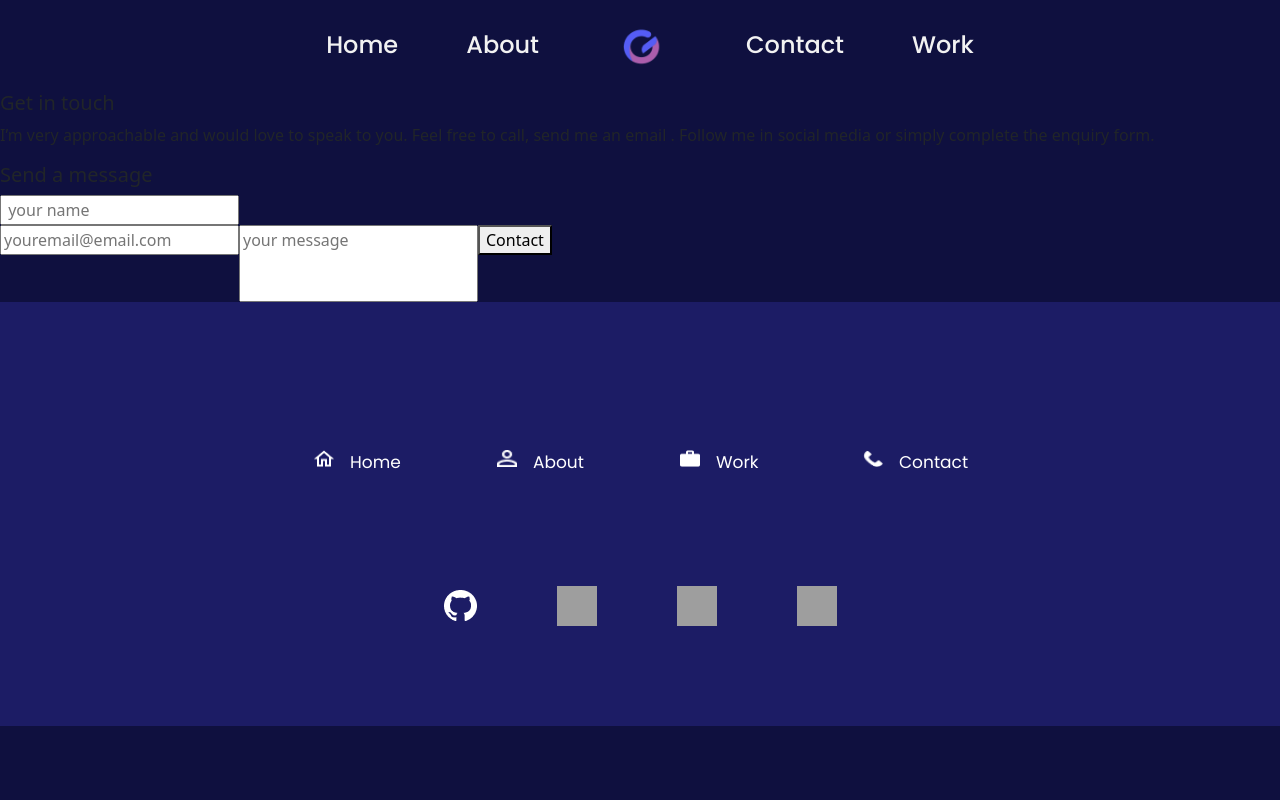
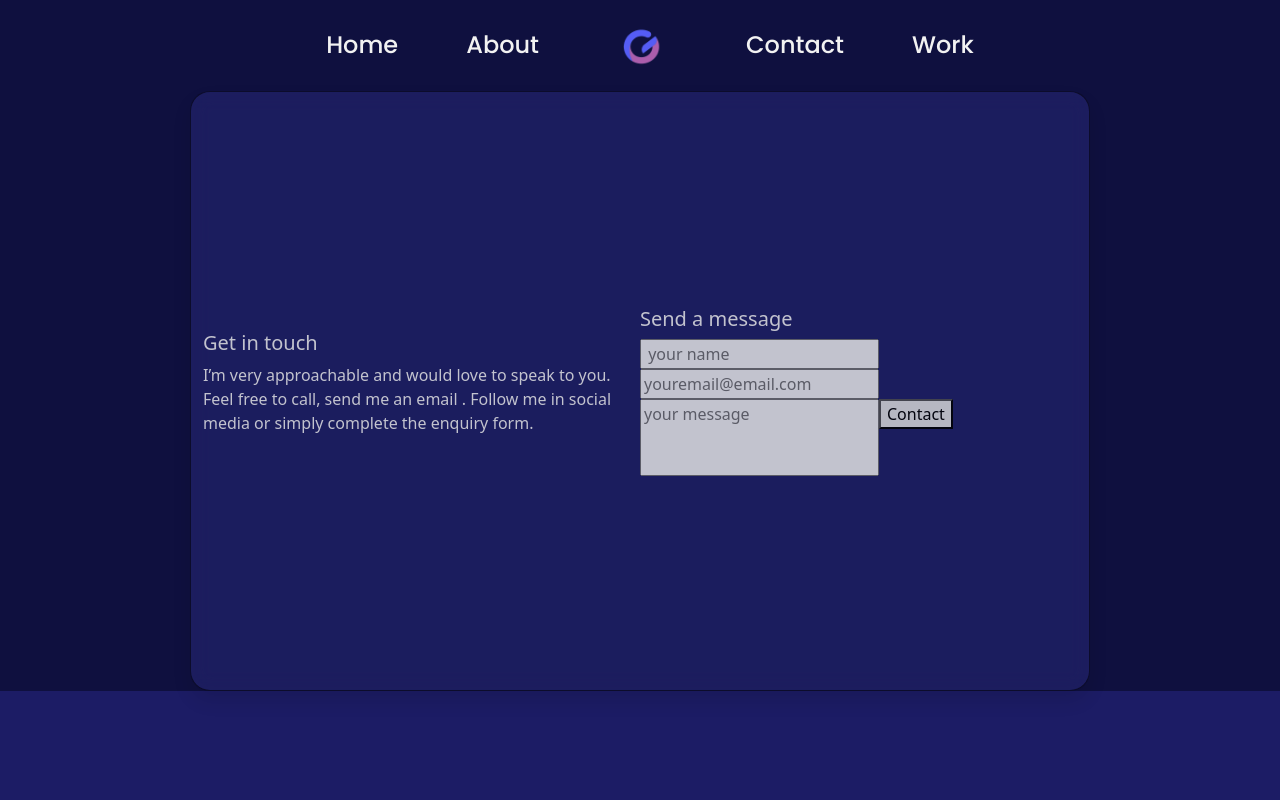
Before and after one commit to ColoradaGreis/mirepository, a React (Create React App) app: page /contact in a window 1280 px wide. Shown: the top 800 px of the page. Built offline with nearby package versions, Linux system fonts and the light colour scheme; grey boxes are pictures that could not be loaded.

Commit message:
comienzo con el css de contact form

```diff
--- a/src/components/Contact/Contact.jsx
+++ b/src/components/Contact/Contact.jsx
@@ -14,13 +14,13 @@ function Contact () {
     resetForm()
   }
   return (
-    <div>
-      <div>
+    <div className={`container d-flex flex-wrap ${s.box}`}>
+      <div className='col'>
         <h5>Get in touch</h5>
         <p>I’m very approachable and would love to speak to you. Feel free to call, send me an email . Follow me in social media or simply complete the enquiry form.</p>
 
       </div>
-      <div>
+      <div className='col'>
         <h5>Send a message</h5>
         <Formik
         initialValues={initialValues}
--- a/src/components/Contact/Contact.module.css
+++ b/src/components/Contact/Contact.module.css
@@ -0,0 +1,18 @@
+.box{
+    width: 900px;
+    height: 600px;
+    background-color: #2f2f8a93;
+    border-radius: 20px;
+    opacity: 75%;
+    justify-content: center;
+    align-items: center;
+    backdrop-filter: blur(10.054px);
+    box-shadow: 0px 10px 20px rgba(0, 0, 0, 0.15);
+    border: 1.53px solid;
+    border-color: #020202a9;
+    color: white;
+
+
+
+
+}
```
